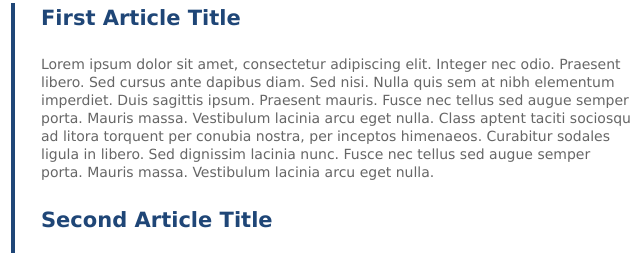
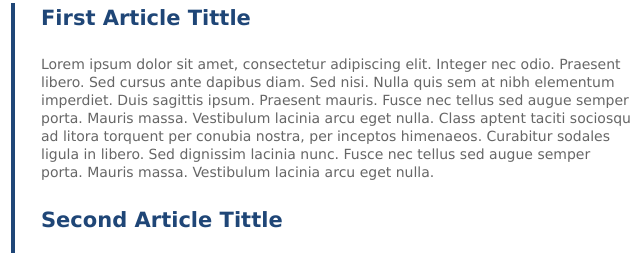
Before and after one commit to PauloTC/AquitecturaWeb, a plain HTML site: page index.html in a window 1280 px wide. Shown: the part 286-539 px from the top of the page, 449-1089 px from the left. Drawn offline with Linux system fonts and the light colour scheme.

Commit message:
Se cambia title por tittle en el cuerpo

```diff
--- a/index.html
+++ b/index.html
@@ -29,11 +29,11 @@
     <section class="main">
       <section class="content"><!-- .content -->
         <article>
-          <h2><a href="#">First Article Title</a></h2>
+          <h2><a href="#">First Article Tittle</a></h2>
           <p>Lorem ipsum dolor sit amet, consectetur adipiscing elit. Integer nec odio. Praesent libero. Sed cursus ante dapibus diam. Sed nisi. Nulla quis sem at nibh elementum imperdiet. Duis sagittis ipsum. Praesent mauris. Fusce nec tellus sed augue semper porta. Mauris massa. Vestibulum lacinia arcu eget nulla. Class aptent taciti sociosqu ad litora torquent per conubia nostra, per inceptos himenaeos. Curabitur sodales ligula in libero. Sed dignissim lacinia nunc. Fusce nec tellus sed augue semper porta. Mauris massa. Vestibulum lacinia arcu eget nulla.</p>
         </article>
         <article>
-          <h2><a href="#">Second Article Title</a></h2>
+          <h2><a href="#">Second Article Tittle</a></h2>
           <p>Lorem ipsum dolor sit amet, consectetur adipiscing elit. Integer nec odio. Praesent libero. Sed cursus ante dapibus diam. Sed nisi. Nulla quis sem at nibh elementum imperdiet. Duis sagittis ipsum. Praesent mauris. Fusce nec tellus sed augue semper porta. Mauris massa. Vestibulum lacinia arcu eget nulla. Class aptent taciti sociosqu ad litora torquent per conubia nostra, per inceptos himenaeos. Curabitur sodales ligula in libero. Sed dignissim lacinia nunc.</p>
           <p>Nulla quis sem at nibh elementum imperdiet. Duis sagittis ipsum. Praesent mauris. Fusce nec tellus sed augue semper porta. Mauris massa. Vestibulum lacinia arcu eget nulla. Class aptent taciti sociosqu ad litora torquent per conubia nostra, per inceptos himenaeos.</p>
           <p>Mauris massa. Vestibulum lacinia arcu eget nulla. Class aptent taciti sociosqu ad litora torquent per conubia nostra, per inceptos himenaeos.</p>
```
Also changed, not shown: 1 other file.
